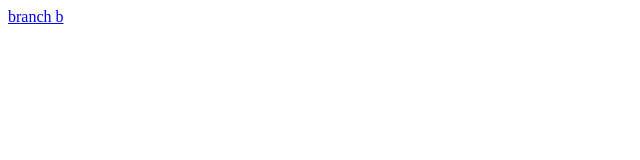
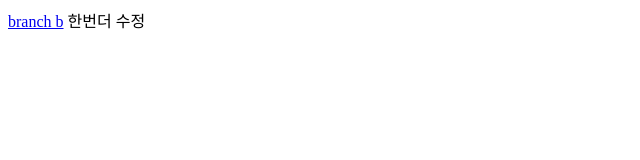
Before and after one commit to JohnHamm0nd/git-learn, a plain HTML site: page index.html in a window 1280 px wide. Shown: the whole page, without its empty margins (0-640 px from the left). Drawn offline with Linux system fonts and the light colour scheme.

Commit message:
한번 더 수정

```diff
--- a/index.html
+++ b/index.html
@@ -9,6 +9,9 @@
 <body>
 <head>
     <a href="mailto:">branch b</a>
+    <head>
+        한번더 수정
+    </head>
 </head>
 </body>
 </html>
```
